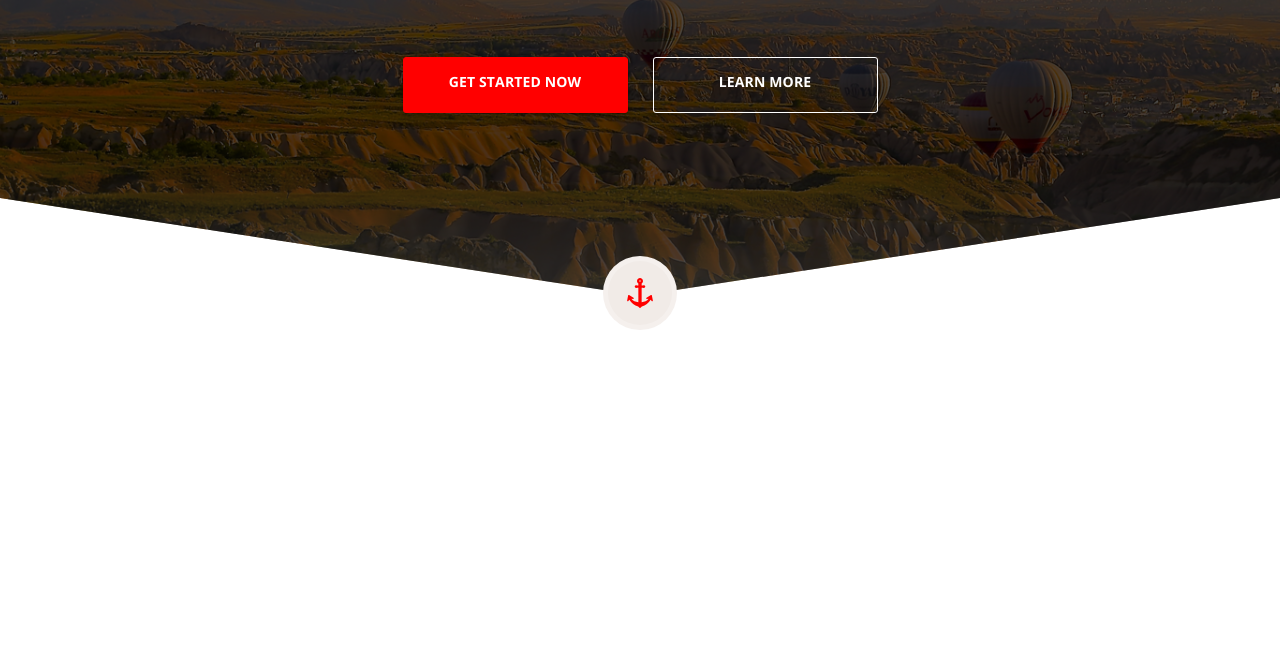
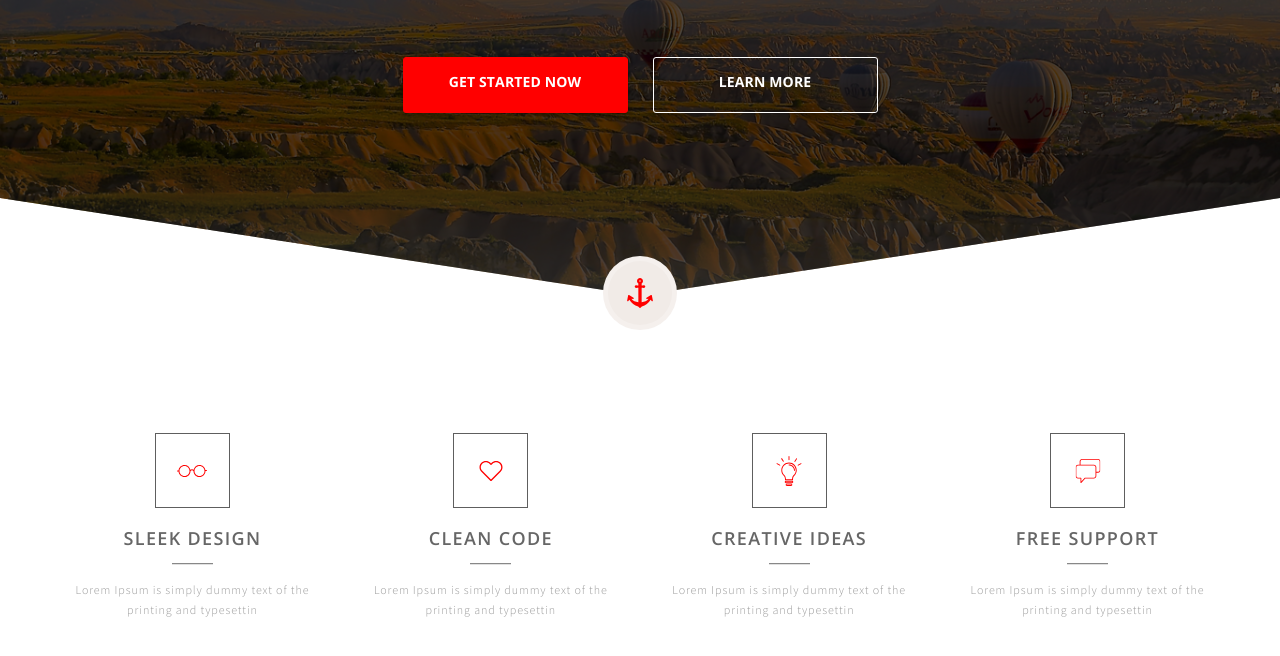
Before and after one commit to VitalGol/Bino, a website: page index.html in a window 1280 px wide. Shown: the part 582-1238 px from the top of the page. Before the commit the page ends 975 px from the top, so only its background shows below. Drawn offline with nearby package versions, Linux system fonts and the light colour scheme; files that its build step writes are made by us from their sources; files whose address does not match are found by name.

Commit message:
section .advantages and adaptation for devices

```diff
--- a/index.html
+++ b/index.html
@@ -59,6 +59,54 @@
           </a>
         </div>
       </section>
+      <section class="advantages">
+        <div class="advantages__block wrap">
+          <div class="advantages__element">
+            <div class="advantages__icon">
+              <svg class="advantages__img1">
+                <use xlink:href="img/symbol/sprite.svg#icons--icon2" />
+              </svg>
+            </div>
+            <p class="advantages__title">SLEEK DESIGN</p>
+            <p>
+              Lorem Ipsum is simply dummy text of the printing and typesettin
+            </p>
+          </div>
+          <div class="advantages__element">
+            <div class="advantages__icon">
+              <svg class="advantages__img2">
+                <use xlink:href="img/symbol/sprite.svg#icons--icon3" />
+              </svg>
+            </div>
+            <p class="advantages__title">CLEAN CODE</p>
+            <p>
+              Lorem Ipsum is simply dummy text of the printing and typesettin
+            </p>
+          </div>
+          <div class="advantages__element">
+            <div class="advantages__icon">
+              <svg class="advantages__img3">
+                <use xlink:href="img/symbol/sprite.svg#icons--icon4" />
+              </svg>
+            </div>
+            <p class="advantages__title">CREATIVE IDEAS</p>
+            <p>
+              Lorem Ipsum is simply dummy text of the printing and typesettin
+            </p>
+          </div>
+          <div class="advantages__element">
+            <div class="advantages__icon">
+              <svg class="advantages__img4">
+                <use xlink:href="img/symbol/sprite.svg#icons--icon5" />
+              </svg>
+            </div>
+            <p class="advantages__title">FREE SUPPORT</p>
+            <p>
+              Lorem Ipsum is simply dummy text of the printing and typesettin
+            </p>
+          </div>
+        </div>
+      </section>
     </div>
   </body>
 </html>
--- a/scss/_variables.scss
+++ b/scss/_variables.scss
@@ -5,3 +5,7 @@ $red-a: #e74c3c;
 $white-gray: #f4f5f9;
 $gray-light: #cbc6c0;
 $white-gray: #f1ebe7;
+$advantages-line: #e6e7eb;
+$advantages-border-gray: #5e5e5e;
+$advantages-gray: #999;
+$gray: #666;
--- /dev/null
+++ b/scss/blocks/advantages.scss
@@ -0,0 +1,115 @@
+.advantages {
+  border-bottom: 1px solid $advantages-line;
+  padding-bottom: 60px;
+  margin-bottom: 140px;
+  .advantages__block {
+    display: flex;
+    justify-content: space-between;
+    flex-wrap: wrap;
+  }
+  .advantages__element {
+    flex-basis: 23.5%;
+    margin: 20px 0;
+    text-align: center;
+    &:hover {
+      .advantages__icon {
+        transform: rotate(45deg);
+        border-color: $red;
+        img,
+        svg {
+          transform: translate(-50%, -50%) rotate(-45deg);
+        }
+      }
+      .advantages__title {
+        color: $red;
+      }
+    }
+    p {
+      font-family: "Source Sans Pro";
+      font-size: 12px;
+      line-height: 20px;
+      font-weight: 300;
+      letter-spacing: 0.9px;
+      margin: 15px 0;
+      color: $advantages-gray;
+    }
+    .advantages__title {
+      font-family: "Open Sans";
+      font-weight: 600;
+      text-transform: uppercase;
+      color: $gray;
+      font-size: 18px;
+      line-height: 20px;
+      letter-spacing: 1.35px;
+      transition-duration: 0.5s;
+      transition-property: color;
+      &::after {
+        content: "";
+        width: 41px;
+        height: 1px;
+        background-color: #888;
+        border-bottom: 1px solid #e1e1e1;
+        display: block;
+        margin: 15px auto;
+      }
+    }
+  }
+  .advantages__icon {
+    width: 73px;
+    height: 73px;
+    border: 1px solid $advantages-border-gray;
+    position: relative;
+    margin: 20px auto;
+    transition-duration: 0.5s;
+    transition-property: transform;
+    img,
+    svg {
+      position: absolute;
+      left: 50%;
+      top: 50%;
+      transform: translate(-50%, -50%);
+      fill: $red;
+      transition-duration: 0.5s;
+      transition-property: color;
+    }
+    .advantages__img1 {
+      width: 32px;
+      height: 12px;
+    }
+    .advantages__img2 {
+      width: 27px;
+      height: 23px;
+    }
+    .advantages__img3 {
+      width: 30px;
+      height: 35px;
+    }
+    .advantages__img4 {
+      width: 25px;
+      height: 25px;
+    }
+  }
+}
+
+@media (max-width: 980px) {
+  .advantages {
+    padding-bottom: 50px;
+    margin-bottom: 50px;
+  }
+}
+
+@media (max-width: 768px) {
+  .advantages {
+    .advantages__element {
+      flex-basis: 49%;
+    }
+  }
+}
+
+@media (max-width: 480px) {
+  .advantages {
+    .advantages__element {
+      flex-basis: 100%;
+    }
+  }
+}
--- a/scss/style.scss
+++ b/scss/style.scss
@@ -11,3 +11,4 @@
 @import "blocks/buttons.scss";
 @import "blocks/devider.scss";
 @import "blocks/section-wrap.scss";
+@import "blocks/advantages.scss";
```
Also changed, not shown: build/css/style.css, build/index.html.
